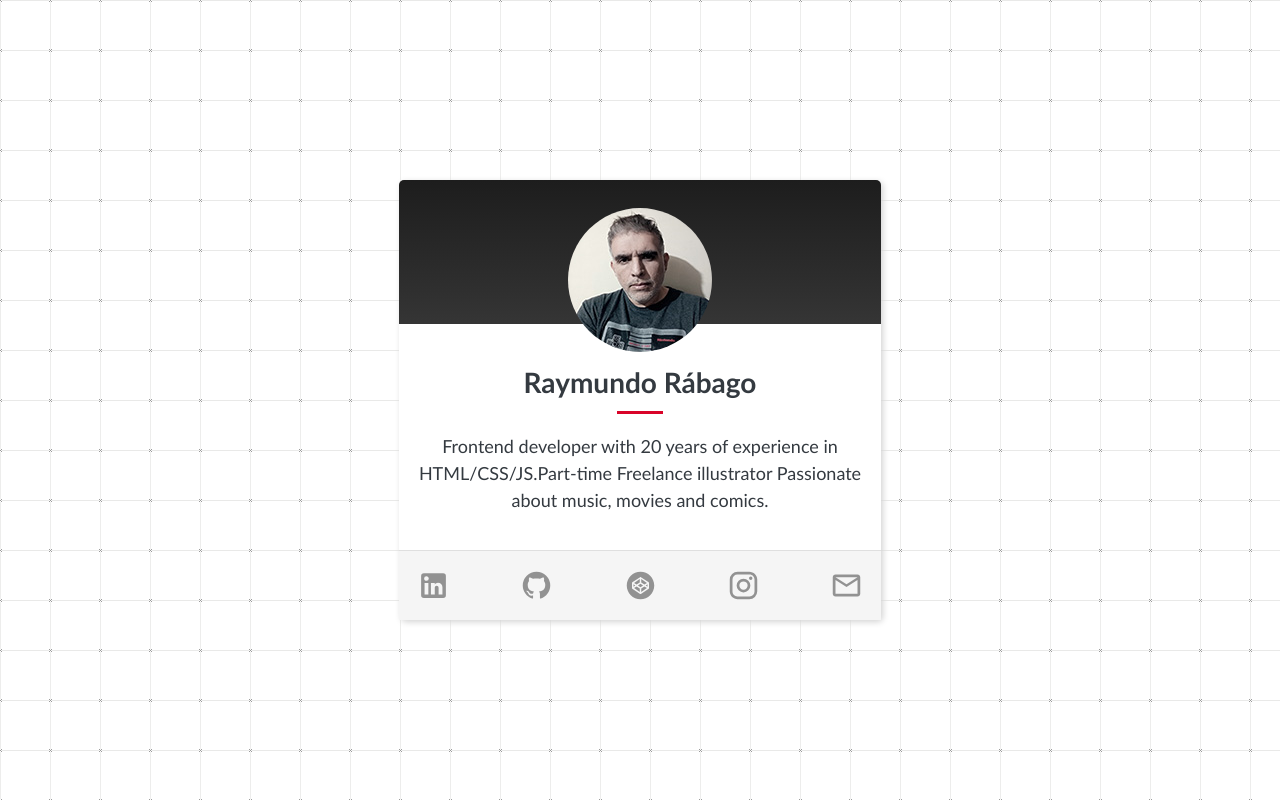
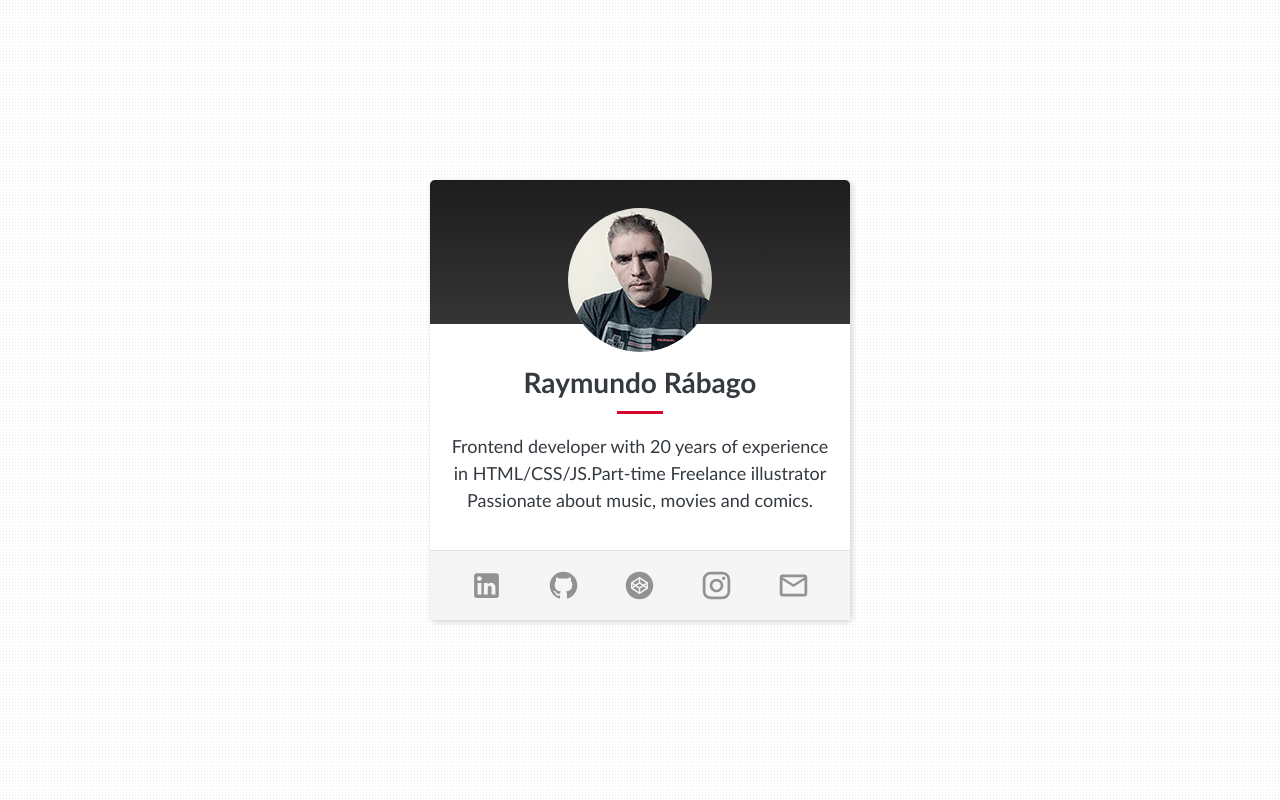
Before and after one commit to raymundo-rabago/MyWebsite, a website built with Vite: page index.html in a window 1280 px wide. Built offline with nearby package versions, Linux system fonts and the light colour scheme.

Commit message:
responsive styles

```diff
--- a/src/style.css
+++ b/src/style.css
@@ -20,22 +20,23 @@
 
 
 body{
-  background-image:url('./assets/gridme.png');
+  background-image:url('./assets/subtle_dots.png');
   background-repeat:repeat;
   display:flex;
   justify-content: center;
-  align-items: center;
+  align-items: start;
   align-content: center;
   text-align: center;
   width:100dvw;
   height:100dvh;
+  padding-top: 6dvh;
 }
 
 .card{
     display: flex;
     flex-direction: column;
     width: 82%;
-    max-width: 482px;
+    max-width: 420px;
     background-color: var(--accent);
     background-image: linear-gradient(to bottom, #1d1d1d, #2f2f2f, #434343, #575757, #6c6c6c);
     border-radius: 5px;
@@ -89,8 +90,18 @@ body{
   fill:var(--primary);
 }
 
-@media(width > 680px){
+@media(width > 480px){
     .card p{
         font-size:18px;
     }
+    .card .card-footer .socialnav{
+      justify-content: space-around;
+    }
 }
+
+@media(width > 768px){
+  body{
+    align-items: center;
+    padding-top:0;
+  }
+}
```
Also changed, not shown: dist/index.html.
